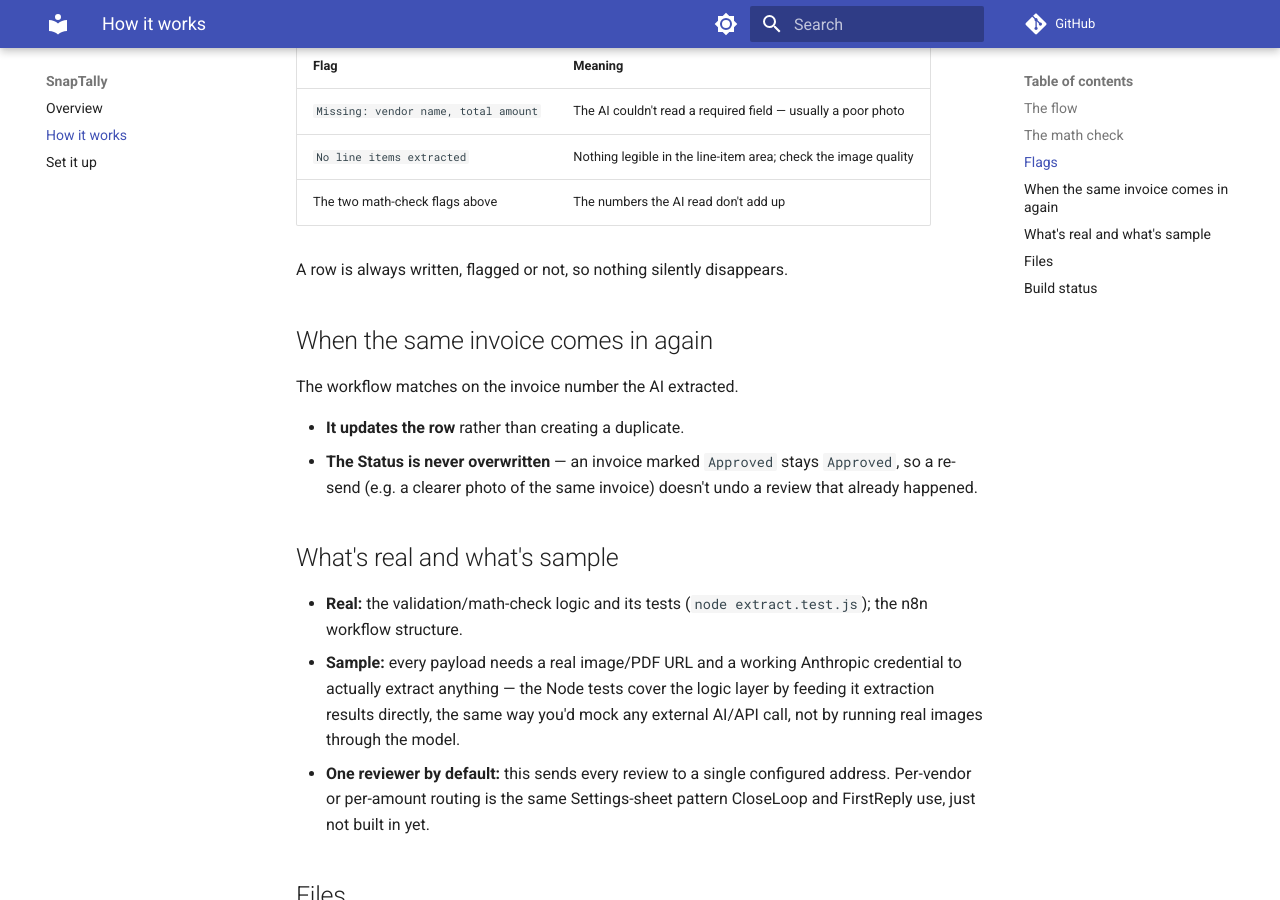
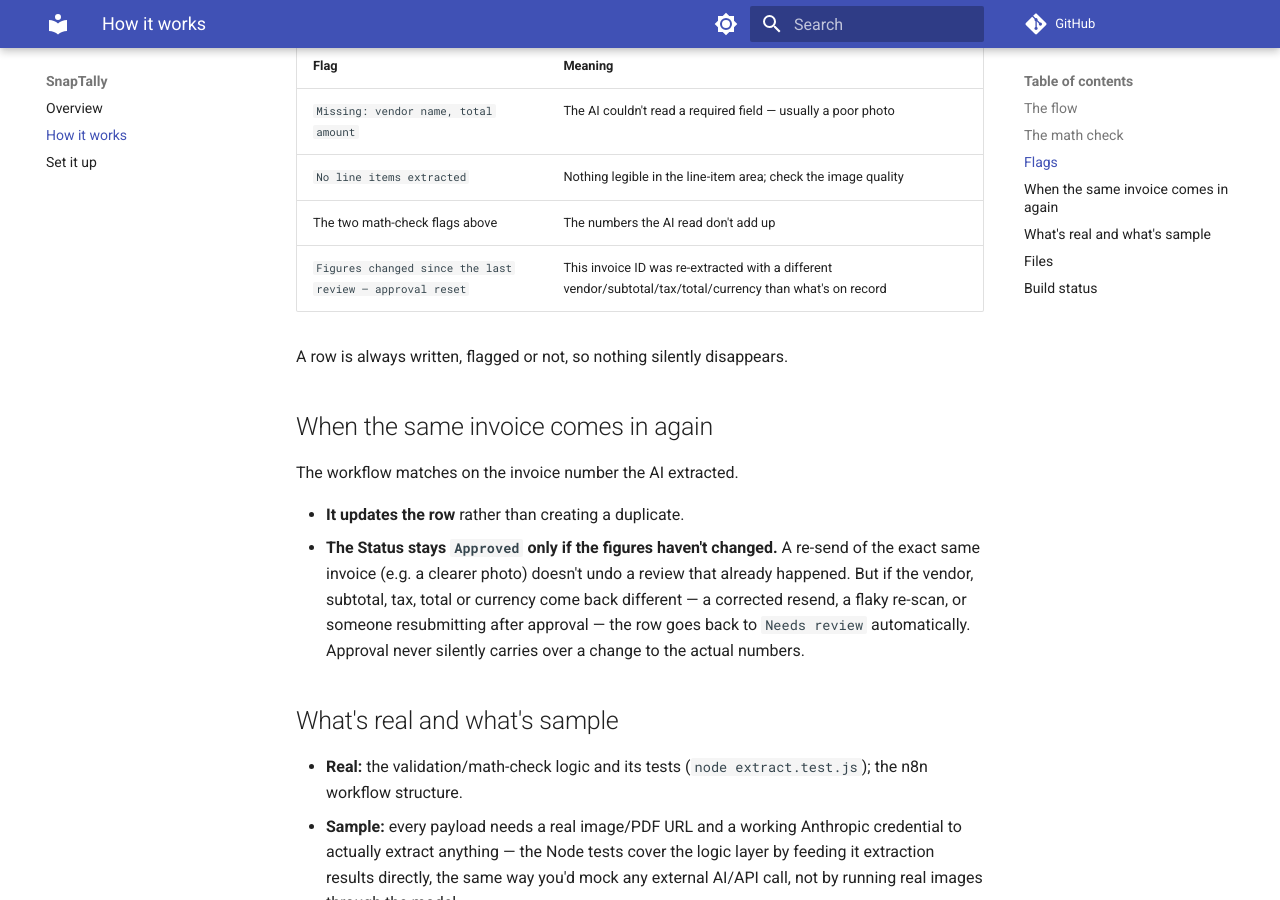
Before and after one commit to dakshvanshaj/SnapTally, an MkDocs documentation site: the page built from docs/how-it-works.md, in a window 1280 px wide and 900 px high, scrolled down 909 px. Built offline with MkDocs 1.6.1 and Material for MkDocs 9.7.7, drawn with Linux system fonts in a browser that asks for light colours; comment, search, counter and statistics services are not loaded.

Commit message:
Fix an approval-bypass: don't carry Approved status across a figure change
Caught by automated security review before publishing. If an invoice
ID gets re-extracted with a different vendor/subtotal/tax/total/
currency than what's on record, Status now resets to "Needs review"
instead of silently staying "Approved" - closes a path where a
corrected resend or a resubmission after approval could skip human
review of the new numbers entirely.

Co-Authored-By: Claude Sonnet 5 <noreply@anthropic.com>

```diff
--- a/docs/how-it-works.md
+++ b/docs/how-it-works.md
@@ -37,6 +37,7 @@ Rounding tolerance is 2 cents, to absorb normal currency rounding without flaggi
 | `Missing: vendor name, total amount` | The AI couldn't read a required field — usually a poor photo |
 | `No line items extracted` | Nothing legible in the line-item area; check the image quality |
 | The two math-check flags above | The numbers the AI read don't add up |
+| `Figures changed since the last review – approval reset` | This invoice ID was re-extracted with a different vendor/subtotal/tax/total/currency than what's on record |
 
 A row is always written, flagged or not, so nothing silently disappears.
 
@@ -45,8 +46,11 @@ A row is always written, flagged or not, so nothing silently disappears.
 The workflow matches on the invoice number the AI extracted.
 
 - **It updates the row** rather than creating a duplicate.
-- **The Status is never overwritten** — an invoice marked `Approved` stays `Approved`, so a re-send (e.g. a
-  clearer photo of the same invoice) doesn't undo a review that already happened.
+- **The Status stays `Approved` only if the figures haven't changed.** A re-send of the exact same invoice
+  (e.g. a clearer photo) doesn't undo a review that already happened. But if the vendor, subtotal, tax, total or
+  currency come back different — a corrected resend, a flaky re-scan, or someone resubmitting after approval —
+  the row goes back to `Needs review` automatically. Approval never silently carries over a change to the
+  actual numbers.
 
 ## What's real and what's sample
 
```
Also changed, not shown: extract.js (+11 -2 lines), extract.test.js (+9 -2 lines).
